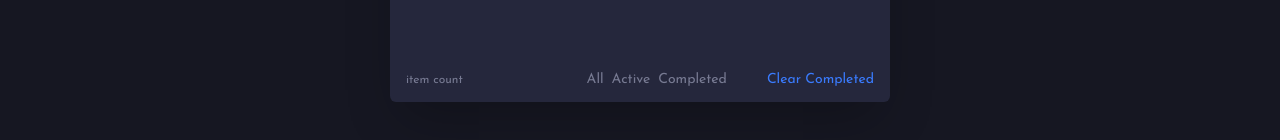
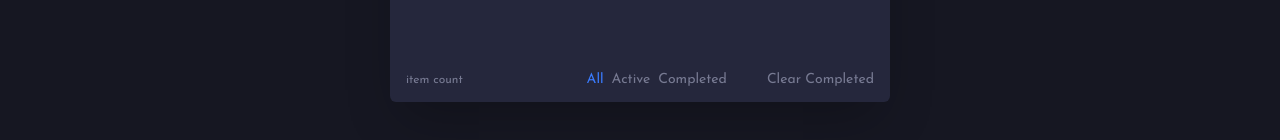
Before and after one commit to 04stefke/todo-app-challenge, a React (Vite) app: page / in a window 1280 px wide. Shown: the part 454-594 px from the top of the page. Built offline with nearby package versions, Linux system fonts and the light colour scheme.

Commit message:
created delete all function and propped it and called onclick with it

```diff
--- a/src/components/Edit.jsx
+++ b/src/components/Edit.jsx
@@ -1,16 +1,16 @@
 import React from "react";
 
-const Edit = () => {
+const Edit = ({deleteAllTodos}) => {
 	return (
 		<div className="px-4 py-3 flex items-center justify-between text-sm text-darkerFC ">
 			<p className="text-xs hidden sm:block">item count</p>
 			<div className="flex items-center gap-10 ">
 				<div className="hidden sm:flex gap-2 items-center">
-					<button className="hover:text-brightBlue">All</button>
+					<button className="hover:text-brightBlue active-btn">All</button>
 					<button className="hover:text-brightBlue">Active</button>
 					<button className="hover:text-brightBlue">Completed</button>
 				</div>
-				<button className="hover:text-brightBlue active-btn ">Clear Completed</button>
+				<button className="hover:text-brightBlue " onClick={() => deleteAllTodos()}>Clear Completed</button>
 			</div>
 		</div>
 	);
--- a/src/components/TodoList.jsx
+++ b/src/components/TodoList.jsx
@@ -2,7 +2,7 @@ import React from "react";
 import Todo from "./Todo";
 import Edit from "./Edit";
 import EditTodoForm from "./EditTodoForm";
-const TodoList = ({ todos, toggleCompleted, deleteTodo, editTodo, editTask }) => {
+const TodoList = ({ todos, toggleCompleted, deleteTodo, editTodo, editTask, deleteAllTodos }) => {
 	return (
 		<div className="bg-bg2 rounded-md flex flex-col shadow-2xl min-h-[300px] max-h-[500px] sm:max-h-[0]">
 			<div className="h-full w-full overflow-scroll sm:overflow-hidden">
@@ -20,7 +20,7 @@ const TodoList = ({ todos, toggleCompleted, deleteTodo, editTodo, editTask }) =>
 					)
 				)}
 			</div>
-			<Edit />
+			<Edit deleteAllTodos={deleteAllTodos}/>
 		</div>
 	);
 };
--- a/src/components/TodoWrapper.jsx
+++ b/src/components/TodoWrapper.jsx
@@ -36,6 +36,9 @@ const TodoWrapper = () => {
 		);
 	};
 
+	const deleteAllTodos = () => {
+		setTodos([])
+	}
 	return (
 		<div className="flex flex-col gap-5">
 			<Form addTodo={addTodo} />
@@ -45,6 +48,7 @@ const TodoWrapper = () => {
 				deleteTodo={deleteTodo}
 				editTodo={editTodo}
 				editTask={editTask}
+				deleteAllTodos={deleteAllTodos}
 			/>
 		</div>
 	);
```
